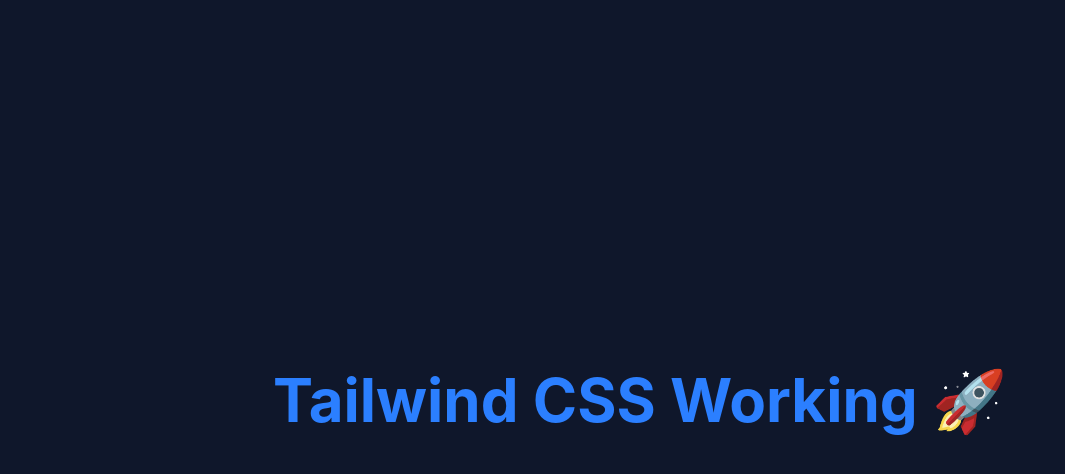
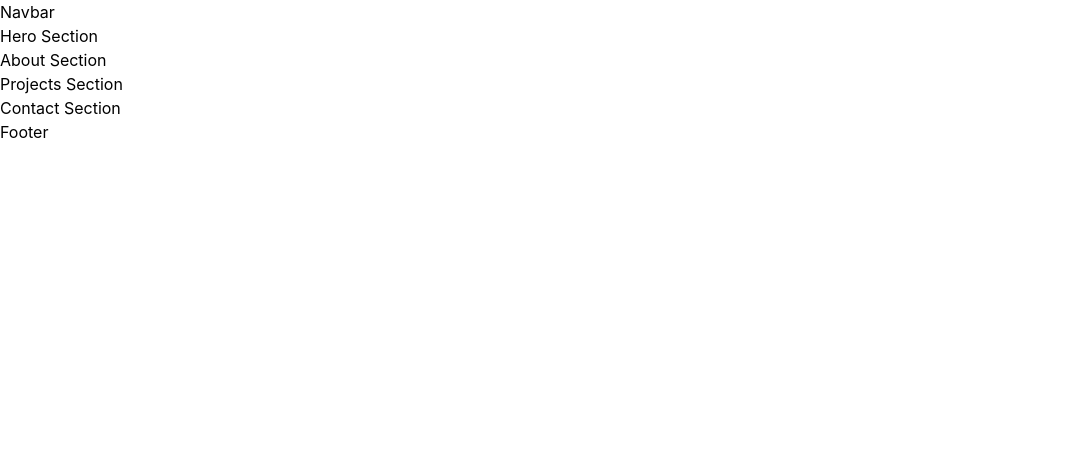
Before and after one commit to sindhukumarray/portfolio-website, a React (Vite) app: page / in a window 1280 px wide. Shown: the top 474 px of the page, without its empty margins (0-1065 px from the left). Built offline with nearby package versions, Linux system fonts and the light colour scheme.

Commit message:
Create portfolio component structure

```diff
--- a/src/App.jsx
+++ b/src/App.jsx
@@ -1,10 +1,20 @@
+import Navbar from "./components/Navbar";
+import Hero from "./components/Hero";
+import About from "./components/About";
+import Projects from "./components/Projects";
+import Contact from "./components/Contact";
+import Footer from "./components/Footer";
+
 function App() {
   return (
-    <div className="min-h-screen bg-slate-900 flex items-center justify-center">
-      <h1 className="text-6xl font-bold text-blue-500">
-        Tailwind CSS Working 🚀
-      </h1>
-    </div>
+    <>
+      <Navbar />
+      <Hero />
+      <About />
+      <Projects />
+      <Contact />
+      <Footer />
+    </>
   );
 }
 
--- /dev/null
+++ b/src/components/About.jsx
@@ -0,0 +1,3 @@
+export default function About() {
+  return <h1>About Section</h1>;
+}
--- /dev/null
+++ b/src/components/Contact.jsx
@@ -0,0 +1,3 @@
+export default function Contact() {
+  return <h1>Contact Section</h1>;
+}
--- /dev/null
+++ b/src/components/Footer.jsx
@@ -0,0 +1,3 @@
+export default function Footer() {
+  return <h1>Footer</h1>;
+}
--- /dev/null
+++ b/src/components/Hero.jsx
@@ -0,0 +1,3 @@
+export default function Hero() {
+  return <h1>Hero Section</h1>;
+}
--- /dev/null
+++ b/src/components/Navbar.jsx
@@ -0,0 +1,3 @@
+export default function Navbar() {
+  return <h1>Navbar</h1>;
+}
--- /dev/null
+++ b/src/components/Projects.jsx
@@ -0,0 +1,3 @@
+export default function Projects() {
+  return <h1>Projects Section</h1>;
+}
--- /dev/null
+++ b/src/data/projects.js
@@ -0,0 +1 @@
+export const projects = [];
```
